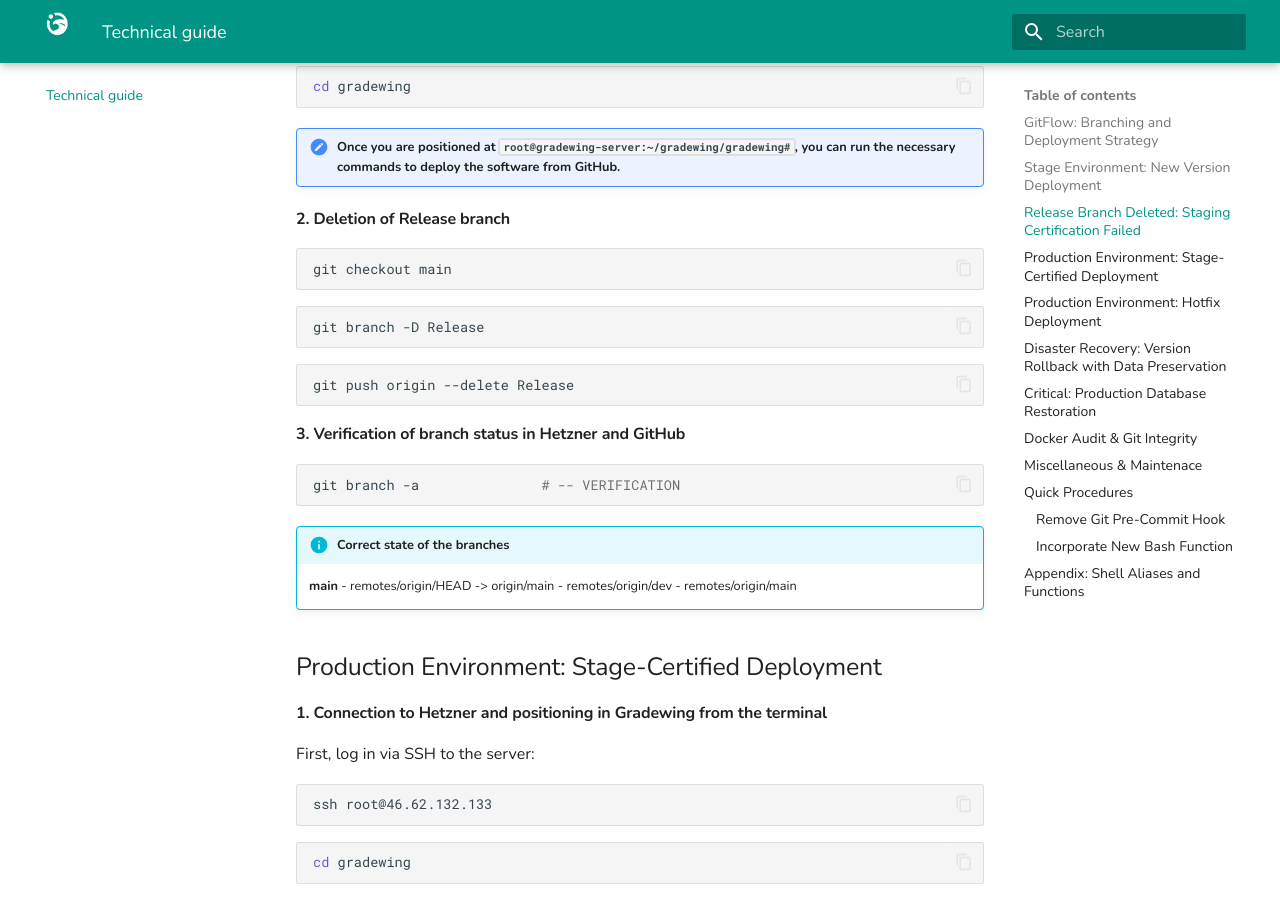
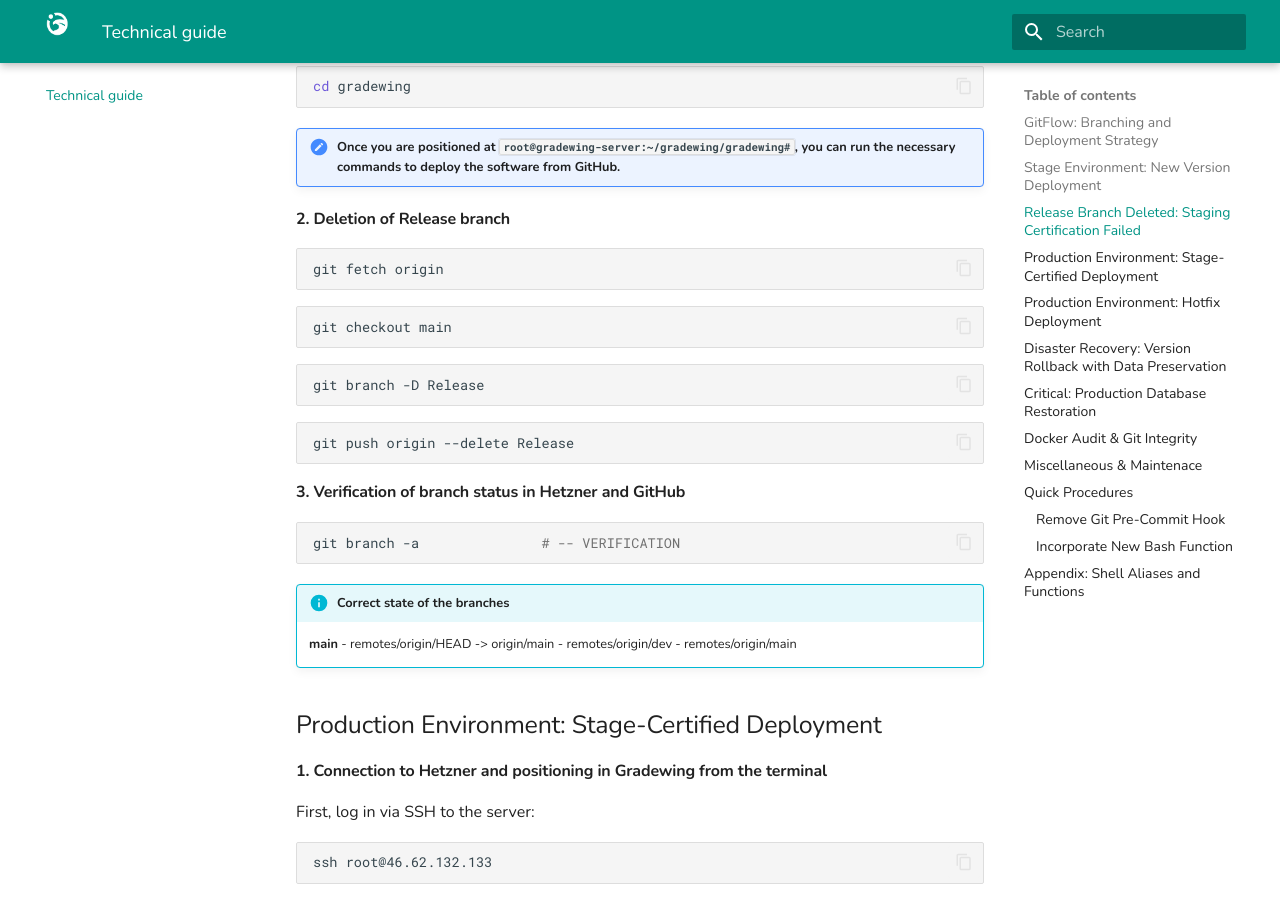
Before and after one commit to pablopenlop/gradewing_guide, an MkDocs documentation site: the page built from docs/other.md, in a window 1280 px wide and 900 px high, scrolled down 3863 px. Built offline with MkDocs 1.6.1 and Material for MkDocs 9.7.7, drawn with Linux system fonts in a browser that asks for light colours.

Commit message:
Update other.md

````diff
--- a/docs/other.md
+++ b/docs/other.md
@@ -126,6 +126,9 @@ cd gradewing
 
 #### 2. Deletion of Release branch
 
+```bash
+git fetch origin
+```
 ```bash
 git checkout main
 ```
````
